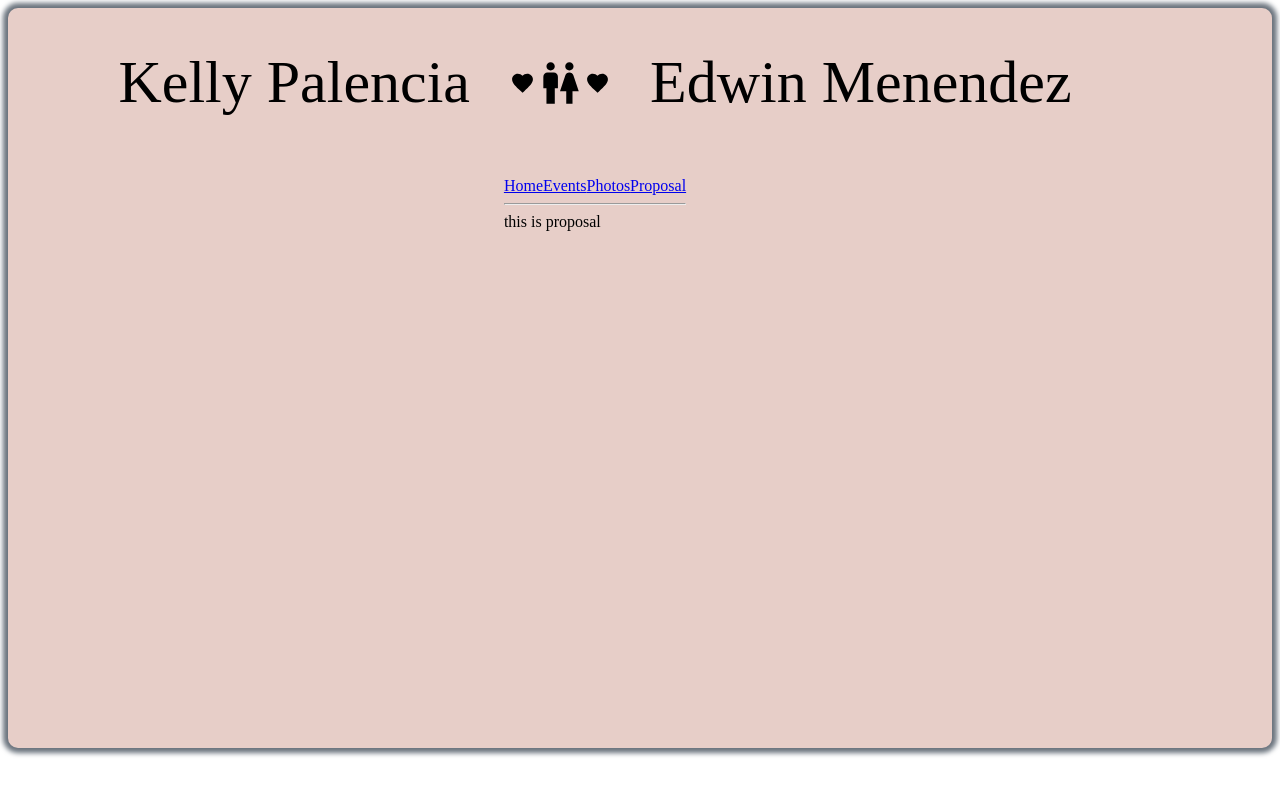
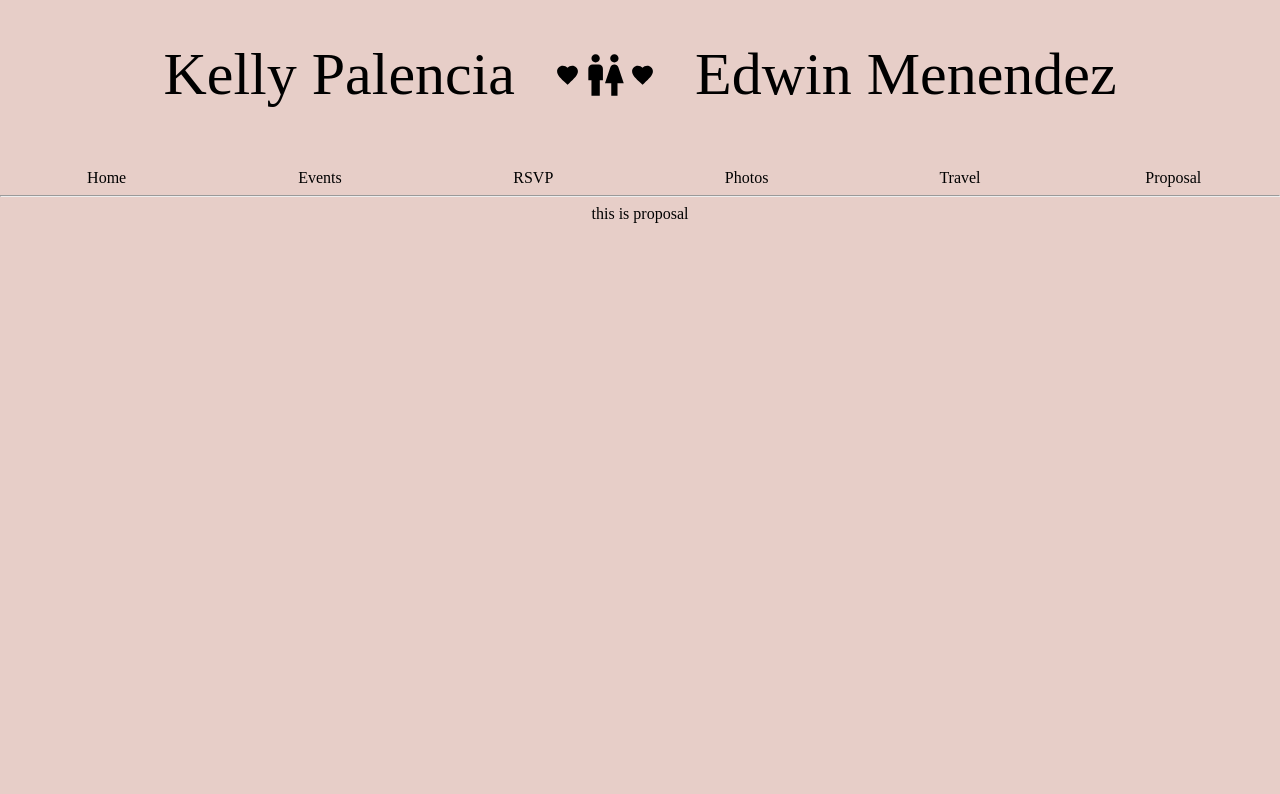
Before and after one commit to edwinjmenendez/new-beginning, a React app: page /proposal in a window 1280 px wide. Shown: the top 794 px of the page. Built offline with nearby package versions, Linux system fonts and the light colour scheme.

Commit message:
added some styling to the navbar to make it look better

```diff
--- a/client/components/Header.js
+++ b/client/components/Header.js
@@ -7,7 +7,7 @@ const Header = () => {
   return (
     <div className={styles.header} >
       <h1>Kelly Palencia</h1>
-      <div className={styles.icons} >
+      <div className={styles.iconsContainer} >
         <FavoriteIcon style={{ width: '25px', height: '50px' }} />
         <WcIcon style={{ width: '50px', height: '50px' }} />
         <FavoriteIcon style={{ width: '25px', height: '50px' }} />
--- a/client/components/styles/Header.css
+++ b/client/components/styles/Header.css
@@ -12,7 +12,7 @@
   font-weight: 200;
 }
 
-.icons {
+.iconsContainer {
   display: flex;
   padding: 0 40px 0 40px;
   /* box-shadow: 0px 0px 5px 5px #000;
--- a/client/navigation/Navigator.js
+++ b/client/navigation/Navigator.js
@@ -6,41 +6,34 @@ import {
   Link
 } from "react-router-dom";
 
-// import {
-//   Events, Home,
-//   Photos, Proposal,
-//   // RSVP, Travel,
-//   // WeddingParty,
-//  } from '../screens'
-
 import Events from '../screens/Events'
+import Home from '../screens/Home'
 import Photos from '../screens/Photos'
-import Home from '../screens/Home'
 import Proposal from '../screens/Proposal'
+import RSVP from '../screens/RSVP'
+import Travel from '../screens/Travel'
+import styles from './styles/Navigator.css'
 
 const Navigator = () => {
   return (
     <Router>
       <div>
-
-        <Link to="/">Home</Link>
-        <Link to="/events">Events</Link>
-        <Link to="/photos">Photos</Link>
-        <Link to="/proposal">Proposal</Link>
-        {/* <Link to="/rsvp">RSVP</Link>
-        <Link to="/travel">Travel</Link>
-        <Link to="/weddingparty">Weddingparty</Link> */}
-
+        <div className={styles.navContainer} >
+          <Link className={styles.navLink} to="/">Home</Link>
+          <Link className={styles.navLink} to="/events">Events</Link>
+          <Link className={styles.navLink} to="/rsvp">RSVP</Link>
+          <Link className={styles.navLink} to="/photos">Photos</Link>
+          <Link className={styles.navLink} to="/travel">Travel</Link>
+          <Link className={styles.navLink} to="/proposal">Proposal</Link>
+        </div>
         <hr />
-
         <Switch>
-          <Route exact path='/'><Home /></Route>
-          <Route path='/events'><Events /></Route>
-          <Route path='/photos'><Photos /></Route>
-          <Route path='/proposal'><Proposal /></Route>
-          {/* <Route exact path='/rsvp'><RSVP /></Route>
-          <Route exact path='/travel'><Travel /></Route>
-          <Route exact path='/weddingparty'><WeddingParty /></Route> */}
+          <Route exact path='/' component={Home} />
+          <Route exact path='/events' component={Events} />
+          <Route exact path='/rsvp' component={RSVP} />
+          <Route exact path='/photos' component={Photos} />
+          <Route exact path='/travel' component={Travel} />
+          <Route exact path='/proposal' component={Proposal} />
         </Switch>
       </div>
     </Router>
--- /dev/null
+++ b/client/navigation/styles/Navigator.css
@@ -0,0 +1,10 @@
+.navContainer {
+  display: flex;
+  /* border:  5px solid #000; */
+}
+
+.navLink {
+  color: black;
+  text-decoration: none;
+  width: 100%;
+}
--- a/client/screens/Home.js
+++ b/client/screens/Home.js
@@ -1,6 +1,4 @@
 import React from 'react'
-
-import styles from '../styles/App.css'
 
 const Home = () => {
   return (
--- a/client/styles/App.css
+++ b/client/styles/App.css
@@ -1,12 +1,17 @@
+body {
+  margin: 0;
+}
+
 .app {
   background-color: #e7cec8;
-  box-shadow: 0px 0px 5px 5px #6a737d;
-  border-radius: 10px;
-  height: 700px;
-  margin: 0 auto 0px auto;
-  padding: 0px 100px 40px 10px;
-  /* text-align: center; */
+  /* box-shadow: 0px 0px 5px 5px #6a737d; */
+  /* border-radius: 10px; */
+  height: 1000px;
+  margin: 0 auto 0 auto;
+  /* makes screen alignment centered */
+  text-align: center;
   display: flex;
   flex-direction: column;
-  align-items: center;
+  align-items: stretch;
+  width: 100%;
 }
```
Also changed, not shown: client/App.js (+0 -8 lines).
